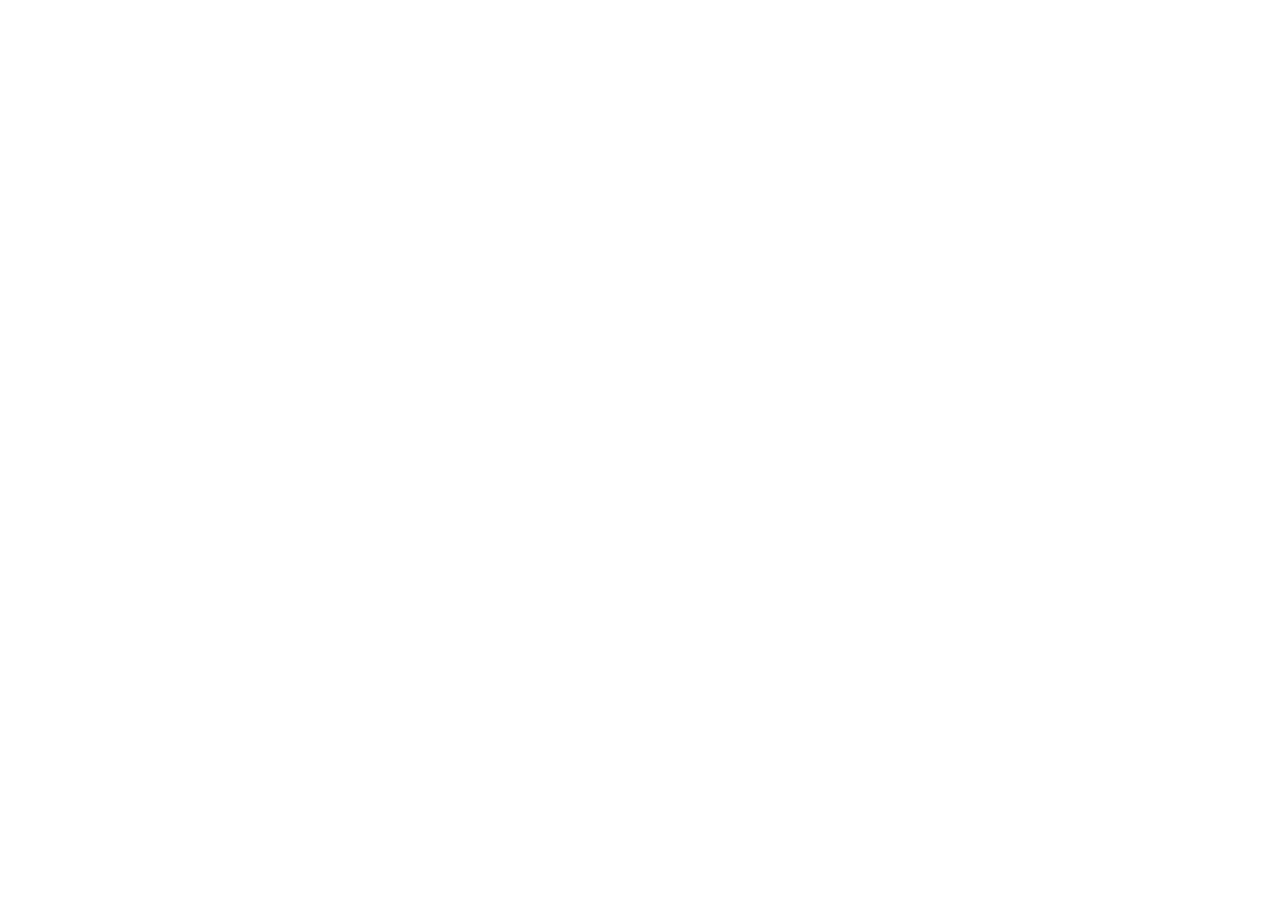
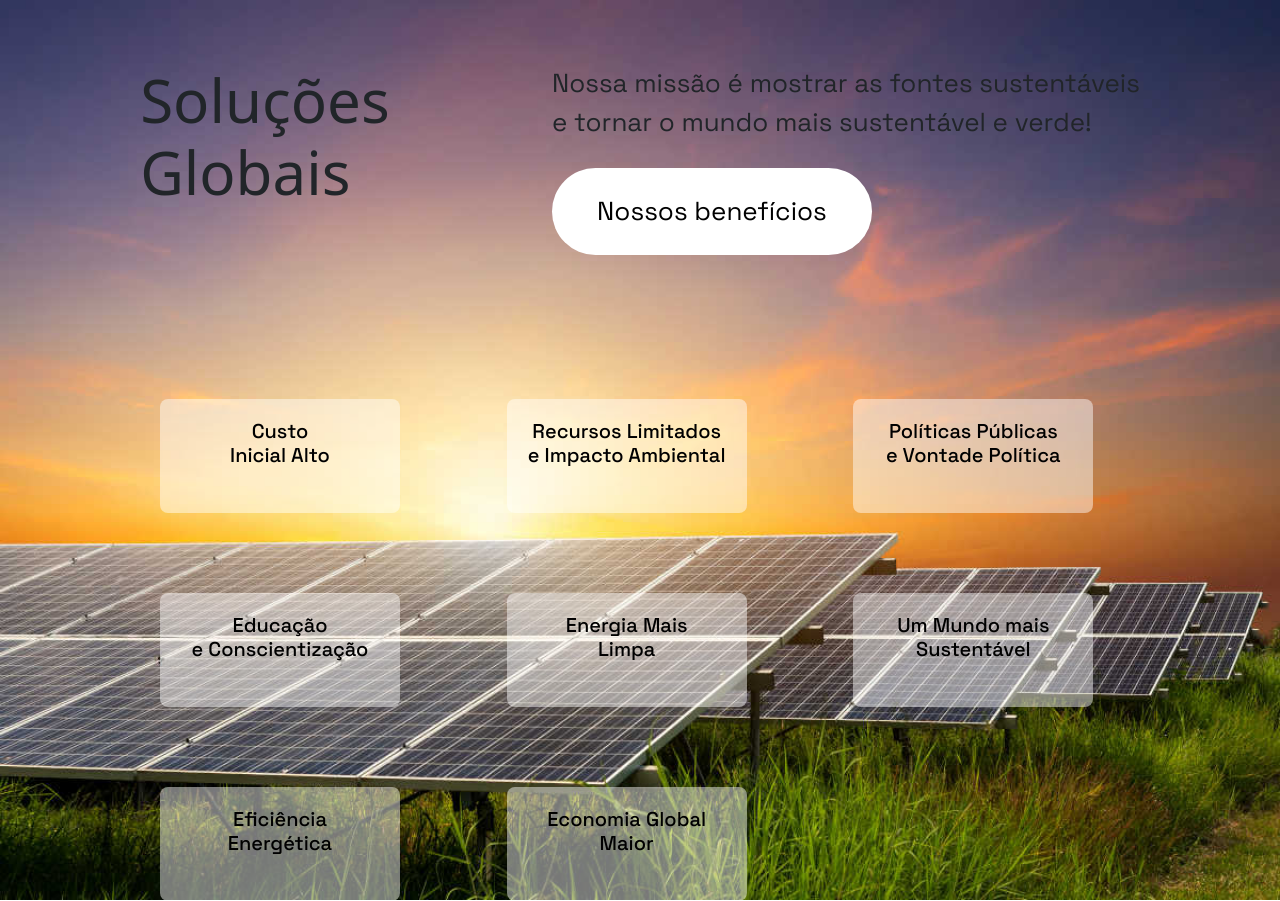
Before and after one commit to SolarixNova/solarix-front, a plain HTML site: page index.html in a window 1280 px wide. Before the commit the page ends 800 px from the top, so only its background shows below. Drawn offline with nearby package versions, Linux system fonts and the light colour scheme.

Commit message:
seção beneficios feita

```diff
--- a/index.html
+++ b/index.html
@@ -3,11 +3,60 @@
 <head>
     <meta charset="UTF-8">
     <meta name="viewport" content="width=device-width, initial-scale=1.0">
+    <link rel="stylesheet" href="src/css/beneficios.css">
     <link href="https://cdn.jsdelivr.net/npm/bootstrap@5.3.3/dist/css/bootstrap.min.css" rel="stylesheet" integrity="sha384-QWTKZyjpPEjISv5WaRU9OFeRpok6YctnYmDr5pNlyT2bRjXh0JMhjY6hW+ALEwIH" crossorigin="anonymous">
     <script src="https://cdn.jsdelivr.net/npm/bootstrap@5.3.3/dist/js/bootstrap.bundle.min.js" integrity="sha384-YvpcrYf0tY3lHB60NNkmXc5s9fDVZLESaAA55NDzOxhy9GkcIdslK1eN7N6jIeHz" crossorigin="anonymous"></script>
     <title>Solarix</title>
 </head>
 <body>
+<div>
+    <img src="src/img/placas-solares-fotovoltaicas.jpg" class="card-img" alt="painel_solar" width="1200" height="900">
+    <div class="card-img-overlay">
+        <div class="container-titulos">
+            <h1>Soluções <br> Globais</h1>
+            <p>Nossa missão é mostrar as fontes sustentáveis <br> e tornar o mundo mais sustentável e verde!</p>
+            <button>Nossos benefícios</button>
+        </div>
+        <section class="secao-beneficios">
+            <div class="cartao1">
+                <h5>Custo <br> Inicial Alto</h5>
+                <p class="descricao">Embora o custo da energia renovável esteja caindo, os investimentos iniciais para construir parques solares, eólicos, instalações de hidrogênio verde e infraestrutura de transmissão ainda são altos.</p>
+            </div>
+            <div class="cartao2">
+                <h5>Recursos Limitados <br> e Impacto Ambiental</h5>
+                <p class="descricao">Extrair esses materiais em grande escala pode prejudicar ecossistemas locais e gerar poluição, além de depender de uma cadeia de fornecimento global que precisa ser mais sustentável.</p>
+            </div>
+            <div class="cartao3">
+                <h5>Políticas Públicas <br> e Vontade Política</h5>
+                <p class="descricao">Governos precisam desenvolver políticas energéticas claras, regulamentos e incentivos para promover a energia verde.</p>
+            </div>
+            <div class="cartao4">
+                <h5>Educação <br> e Conscientização</h5>
+                <p class="descricao">Incentivar a conscientização pública sobre sustentabilidade e a necessidade de transição para fontes de energia limpa é essencial para gerar apoio popular e combater a desinformação.</p>
+            </div>
+            <div class="cartao5">
+                <h5>Energia Mais <br> Limpa</h5>
+                <p class="descricao">Energia que reduz o impacto ambiental.</p>
+            </div>
+            <div class="cartao6">
+                <h5>Um Mundo mais <br> Sustentável</h5>
+                <p class="descricao">Contribuindo para um futuro verde.</p>
+            </div>
+            <div class="cartao7">
+                <h5>Eficiência Energética</h5>
+                <p class="descricao">Reduzindo desperdícios e maximizando o uso.</p>
+            </div>
+            <div class="cartao8">
+                <h5>Economia Global <br> Maior</h5>
+                <p class="descricao">Menos custos para um mundo mais próspero.</p>
+            </div>
+        </section>
+
+    </div>
+
+</div>
+
+
 
 </body>
 </html>
--- /dev/null
+++ b/src/css/beneficios.scss
@@ -0,0 +1,127 @@
+@import url('https://fonts.googleapis.com/css2?family=Poppins:ital,wght@0,100;0,200;0,300;0,400;0,500;0,600;0,700;0,800;0,900;1,100;1,200;1,300;1,400;1,500;1,600;1,700;1,800;1,900&family=Roboto+Mono:ital,wght@0,100..700;1,100..700&family=Space+Grotesk:wght@300..700&display=swap');
+
+$cor-branca: #FFFFFF;
+$cor-amarela: #F8BC19;
+$cor-verde: #19F820;
+
+body {
+    font-family: "Space Grotesk", sans-serif;
+}
+
+.card-img-overlay {
+    height: 100vh;
+}
+
+.container-titulos {
+    display: grid;
+    grid-template-areas:
+        "titulo content"
+        "titulo button";
+    justify-content: space-around;
+    gap:10px;
+    padding: 4rem;
+    @media (max-width: 680px) {
+        grid-template-areas:
+        "titulo"
+        "content"
+        "button";
+    }
+    h1 {
+        grid-area: titulo;
+        font-size: 60px;
+    }
+
+    p {
+        grid-area: content;
+        font-family: "Space Grotesk", sans-serif;
+        font-size: 26px;
+    }
+
+
+    button {
+        grid-area: button;
+        width: 20rem;
+        border-radius: 60px;
+        font-size: 26px;
+        padding: 1.5rem;
+        background-color: $cor-branca;
+        color: #000000;
+        border: none;
+        border-color: $cor-amarela;
+        font-family: "Space Grotesk", sans-serif;
+        &:hover {
+            background-color: transparent;
+            transition: .7s;
+            border: white 1px solid;
+        }
+        @media (max-width: 600px) {
+            width: 17rem;
+        }
+    }
+}
+
+.secao-beneficios {
+    margin-top: 5rem;
+    display: grid;
+    grid-template-columns: repeat(4, 1fr);
+    gap: 5rem;
+    margin-left: 15rem;
+    margin-right: 15rem;
+    @media (max-width: 1450px) {
+        grid-template-columns: repeat(3, 1fr);
+        margin-left: 10rem;
+        margin-right: 10rem;
+    }
+
+    @media (max-width: 1000px) {
+        grid-template-columns: repeat(2, 1fr);
+        margin-left: 5rem;
+        margin-right: 5rem;
+    }
+
+    @media (max-width: 600px) {
+        grid-template-columns: 1fr;
+        margin-left: 2rem;
+        margin-right: 2rem;
+        margin-top: 25rem;
+    }
+    div {
+        background-color: rgba(255, 255, 255, 0.466);
+        color: black;
+        padding: 20px;
+        text-align: center;
+        border-radius: 8px;
+        overflow: hidden;
+        width: 15rem;
+        font-family: "Space Grotesk", sans-serif;
+        cursor: pointer;
+        @media (max-width: 600px) {
+            background-color: black;
+            color: white;
+        }
+
+        h5 {
+            margin-bottom: 10px;
+            transition: color 0.3s ease;
+        }
+
+        .descricao {
+            opacity: 0;
+            max-height: 0;
+            overflow: hidden;
+            transition: opacity 0.8s ease, max-height 1.5s ease;
+            font-size: 0.9em;
+            color: #555;
+            @media (max-width: 600px) {
+                color: white;
+            }
+        }
+
+        &:hover {
+            .descricao {
+                opacity: 1;
+                max-height: 150px;
+            }
+        }
+    }
+}
```
Also changed, not shown: src/css/beneficios.css (added), src/css/hero.css (added), src/img/placas-solares-fotovoltaicas.jpg (added), 2 other files.
